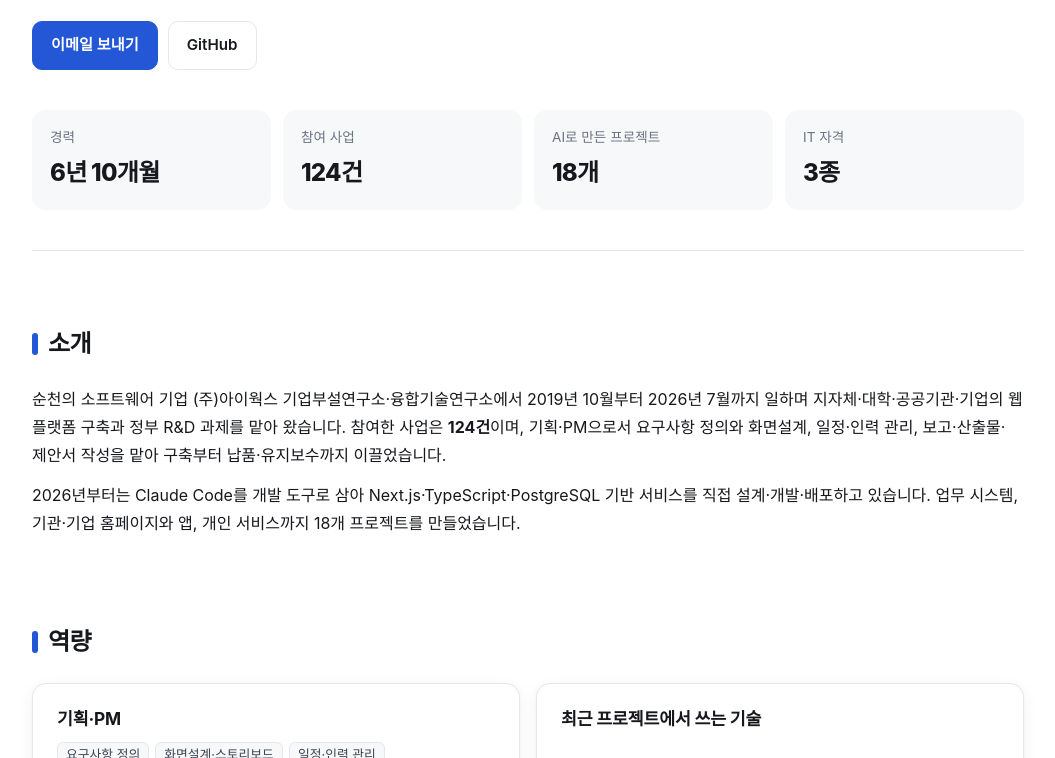
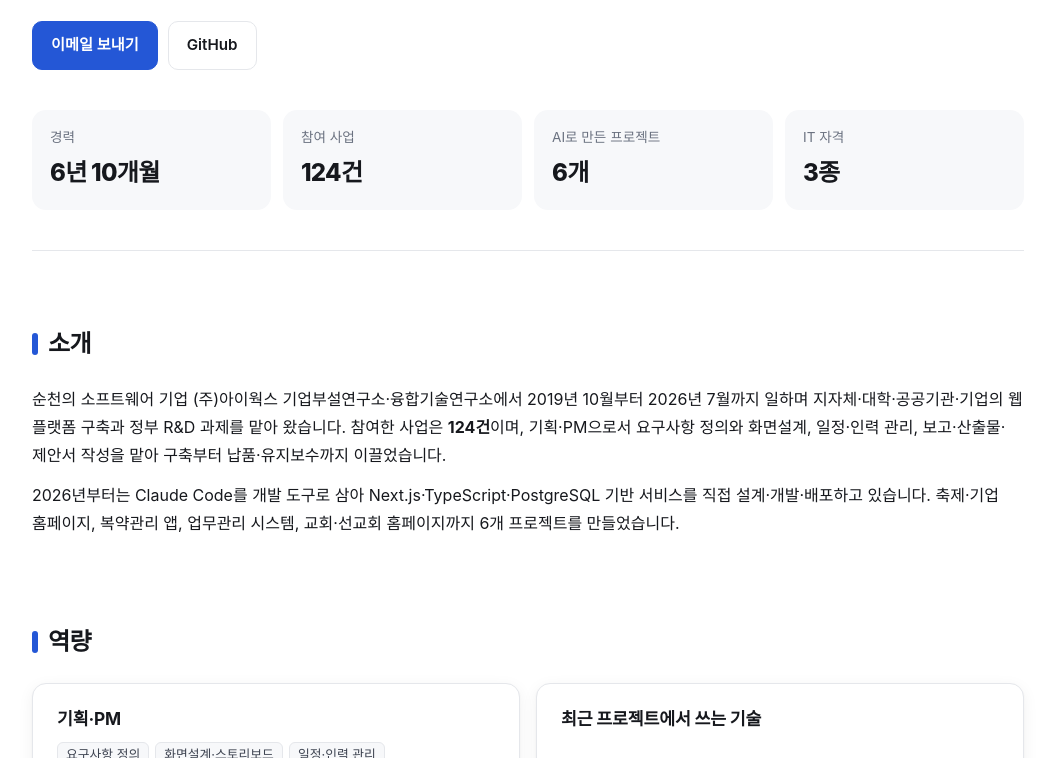
Before and after one commit to tjsehdgus1/portfolio, a plain HTML site: page index.html in a window 1280 px wide. Shown: the part 342-1100 px from the top of the page, without its empty margins (112-1167 px from the left). Drawn offline with Linux system fonts and the light colour scheme; a web font is replaced by a local one.

Commit message:
docs: AI 프로젝트 수를 포트폴리오에 올린 6개 기준으로 맞춤
Co-Authored-By: Claude Opus 5.5 <noreply@anthropic.com>

```diff
--- a/index.html
+++ b/index.html
@@ -40,7 +40,7 @@
     <dl class="stats">
       <div><dt>경력</dt><dd>6년 10개월</dd></div>
       <div><dt>참여 사업</dt><dd>124건</dd></div>
-      <div><dt>AI로 만든 프로젝트</dt><dd>18개</dd></div>
+      <div><dt>AI로 만든 프로젝트</dt><dd>6개</dd></div>
       <div><dt>IT 자격</dt><dd>3종</dd></div>
     </dl>
   </header>
@@ -55,7 +55,7 @@
     </p>
     <p>
       2026년부터는 Claude Code를 개발 도구로 삼아 Next.js·TypeScript·PostgreSQL 기반 서비스를
-      직접 설계·개발·배포하고 있습니다. 업무 시스템, 기관·기업 홈페이지와 앱, 개인 서비스까지 18개 프로젝트를 만들었습니다.
+      직접 설계·개발·배포하고 있습니다. 축제·기업 홈페이지, 복약관리 앱, 업무관리 시스템, 교회·선교회 홈페이지까지 6개 프로젝트를 만들었습니다.
     </p>
   </section>
 
```
Also changed, not shown: 1 other file.
